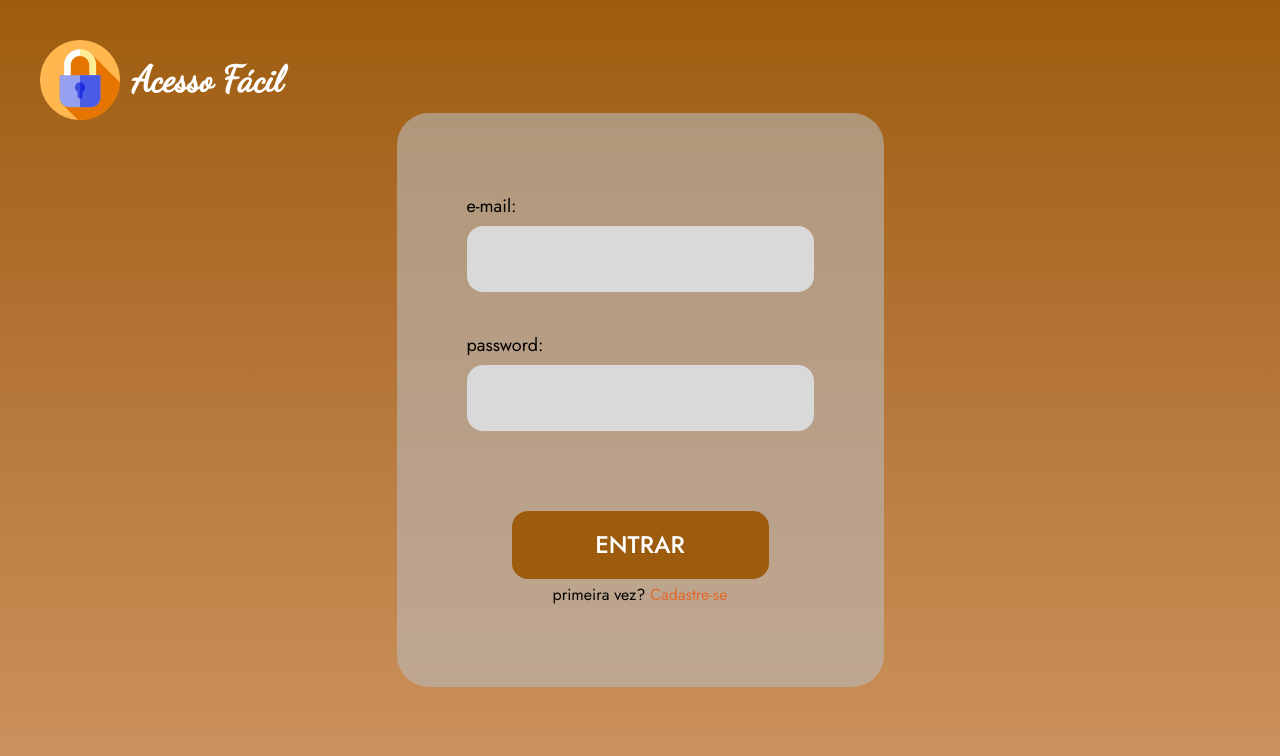
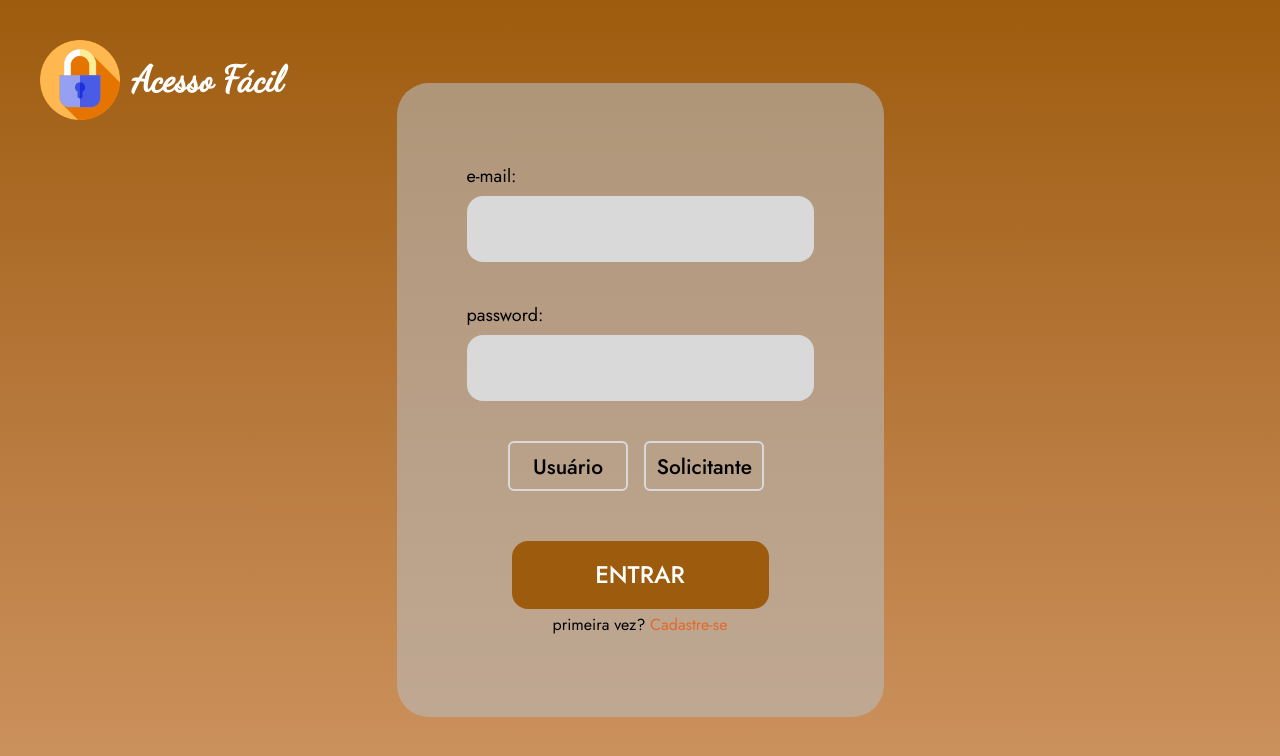
Before and after one commit to gustavocarvalho-ra/AcessoFacil, a React (Vite) app: page /private in a window 1280 px wide. Shown: the top 756 px of the page. Built offline with nearby package versions, Linux system fonts and the light colour scheme.

Commit message:
feat: button in login with permission

```diff
--- /dev/null
+++ b/src/components/Form/inputRadioLogin.tsx
@@ -0,0 +1,50 @@
+/* eslint-disable react/function-component-definition */
+import {
+  RadioGroup, Radio, Text, RadioProps as ChakraRadioProps, FormErrorMessage, HStack,
+} from '@chakra-ui/react';
+import { forwardRef, ForwardRefRenderFunction } from 'react';
+import { FieldError } from 'react-hook-form';
+
+interface InputRadioProps extends ChakraRadioProps{
+  errors?: FieldError;
+}
+
+const InputRadio: ForwardRefRenderFunction<HTMLInputElement, InputRadioProps> = ({ errors, ...rest }, ref) => {
+  return (
+    <RadioGroup defaultValue="2" size="lg" colorScheme="orange">
+      <HStack>
+        <Radio
+          value="usuario"
+          css={{
+            padding: '8px',
+            borderRadius: '6px',
+            width: '120px',
+            height: '50px',
+            '&[data-checked]::before': { background: 'none', color: 'white' },
+          }}
+          {...rest}
+          ref={ref}>
+          <Text fontWeight="medium" fontSize={21} position="absolute" right="33px" bottom="8px">Usuário</Text>
+        </Radio>
+
+        <Radio
+          value="solicitante"
+          css={{
+            padding: '8px',
+            borderRadius: '6px',
+            width: '120px',
+            height: '50px',
+            '&[data-checked]::before': { background: 'none' },
+          }}
+          {...rest}
+          ref={ref}>
+          <Text fontWeight="medium" fontSize={21} position="absolute" right="20px" bottom="8px">Solicitante</Text>
+        </Radio>
+
+        {!!errors && <FormErrorMessage>{errors.message}</FormErrorMessage>}
+      </HStack>
+    </RadioGroup>
+  );
+};
+
+export const RadioInput = forwardRef(InputRadio);
--- a/src/pages/Registration/index.tsx
+++ b/src/pages/Registration/index.tsx
@@ -40,6 +40,12 @@ export function Registration() {
   const onSubmit: SubmitHandler<Inputs> = async () => {
     try {
       await auth.registration(email, password, name, permission);
+      toast({
+        description: 'Conta criada com sucesso',
+        status: 'success',
+        duration: 1700,
+        isClosable: true,
+      });
       navigate('/');
     } catch (err) {
       toast({
--- a/src/pages/index.tsx
+++ b/src/pages/index.tsx
@@ -12,10 +12,12 @@ import { ButtonForm } from '../components/Form/button';
 import { Input } from '../components/Form/input';
 import { signInSchema } from '../validation/schema';
 import { AuthContext } from '../contexts/Auth/AuthContext';
+import { RadioInput } from '../components/Form/inputRadioLogin';
 
 interface Inputs{
   userEmail: string;
   password: string;
+  permission: string;
 }
 
 export function Login() {
@@ -43,12 +45,18 @@ export function Login() {
   const onSubmit: SubmitHandler<Inputs> = async () => {
     try {
       await auth.signIn(email, password);
+      toast({
+        description: 'Login feito com sucesso',
+        status: 'success',
+        duration: 1700,
+        isClosable: true,
+      });
     } catch (err) {
       toast({
         title: 'Email ou senha incorretos.',
         description: 'Certifique-se de que esteja cadastrado em nosso site ',
         status: 'error',
-        duration: 4000,
+        duration: 1700,
         isClosable: true,
       });
     }
@@ -76,7 +84,7 @@ export function Login() {
         m={['150px 0px 40px', 0]}
       >
 
-        <Stack spacing={10} mb={['50px', '80px']}>
+        <Stack spacing={10} mb={['30px', '50px']} alignItems="center">
           <Input
             type="email"
             label="e-mail"
@@ -90,6 +98,9 @@ export function Login() {
             current-password="true"
             errors={errors.password}
           />
+
+          <RadioInput />
+
         </Stack>
 
         <ButtonForm text="ENTRAR" />
--- a/src/styles/theme.ts
+++ b/src/styles/theme.ts
@@ -19,7 +19,6 @@ export const theme = extendTheme({
       800: '#E26A2C',
       700: '#CE9461',
       600: 'linear-gradient(to top, #ce9461, #c2864d, #b6773a, #aa6a25, #9d5c0d);',
-      500: '#FF9F45',
       400: '#E0D8B0',
     },
   },
```
Lines whose indentation alone changed are shown as unchanged.
